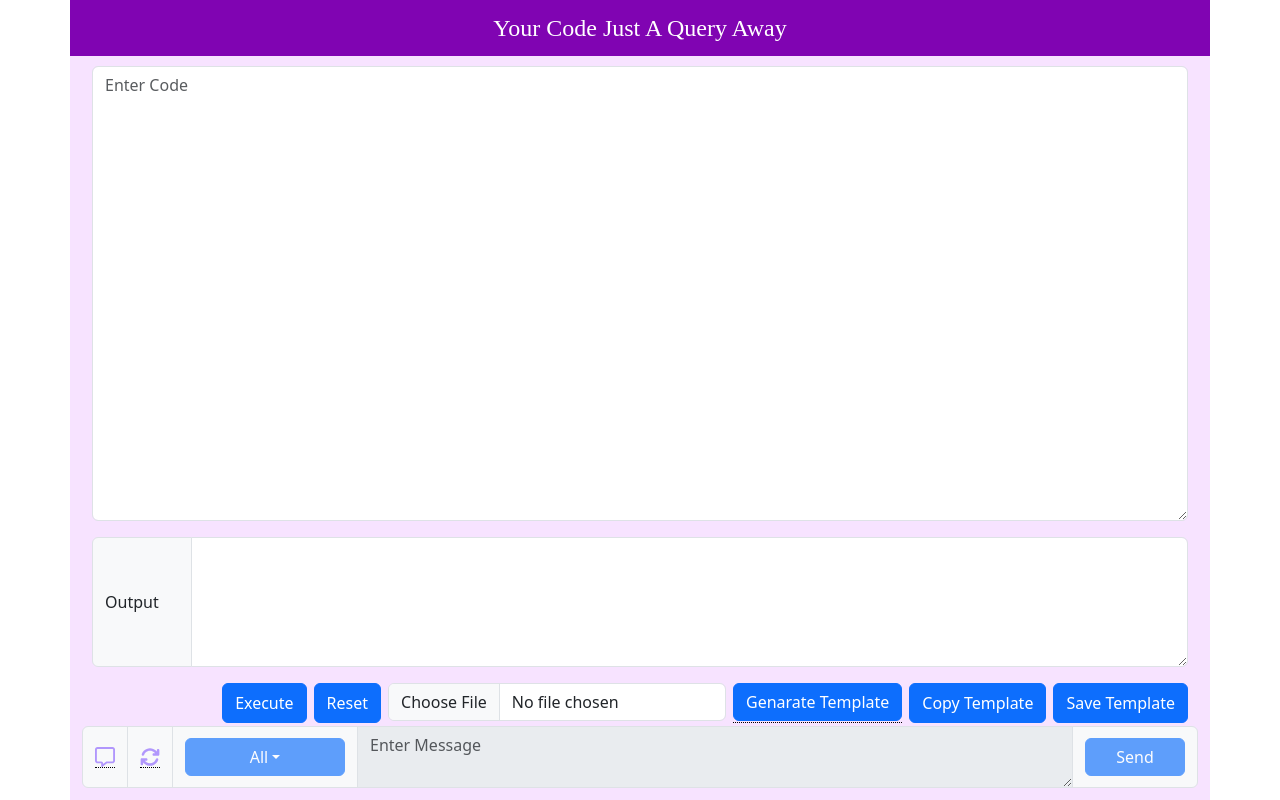
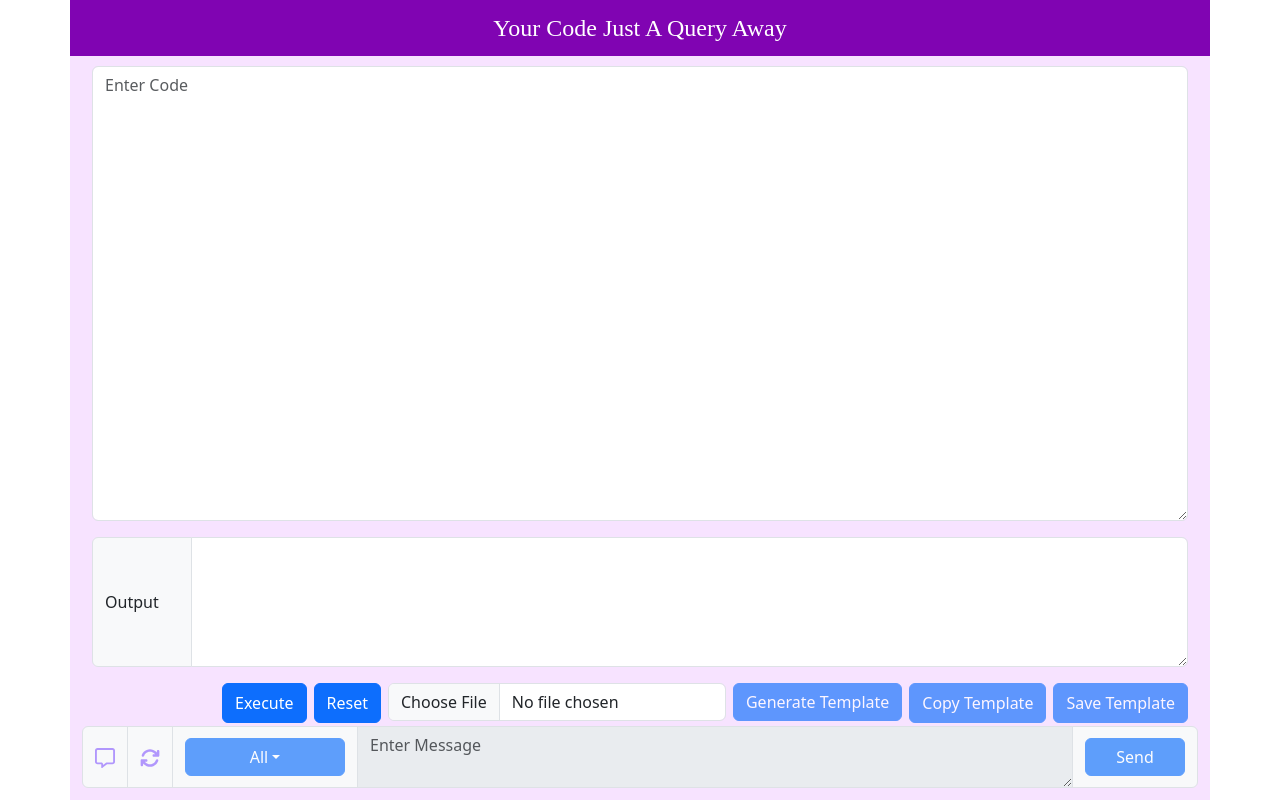
Before and after one commit to pgunthey327/autobotsai, a React (Create React App) app: page / in a window 1280 px wide. Both pictures are taken after a click on the icon 105 px from the left and 756 px from the top of the page. Built offline with nearby package versions, Linux system fonts and the light colour scheme.

Commit message:
few cosmetic updates

```diff
--- a/src/App.css
+++ b/src/App.css
@@ -153,7 +153,6 @@ content: '';
 .tooltip {
   position: relative;
   display: inline-block;
-  border-bottom: 1px dotted black;
   opacity:1;
   z-index: 0;
 }
--- a/src/App.jsx
+++ b/src/App.jsx
@@ -225,16 +225,16 @@ const runGemini2Model = async prompt => {
             </InputGroup>
             <div style={{justifyContent:"end", display: "inline-flex", width:"100%", height:"40px"}}>
                   <Button style={{marginRight: "7px"}} onClick={()=>executeCode()} >Execute</Button>
-                      <Button style={{marginRight: "7px"}} onClick={()=>resetCode()} >Reset</Button>
+                  <Button style={{marginRight: "7px"}} onClick={()=>resetCode()} >Reset</Button>
                   <Form.Group style={{marginRight: "7px"}} controlId="formFile" className="mb-3">
                     <Form.Control onChange={(e)=> uploadTemplate(e.target.files[0])} type="file" />
                   </Form.Group>
                   <div className="tooltip" style={{marginRight: "7px"}}>
                       <span className="tooltiptext" style={{width:"200px"}}>{`Replaces <code snippet> with generated code in template`}</span>
-                  <Button  onClick={()=>generateTemplate()} >Genarate Template</Button>
+                      <Button disabled={!template} onClick={()=>generateTemplate()} >Generate Template</Button>
                   </div>
-                  <Button style={{marginRight: "7px"}} onClick={()=>copyCode()} >Copy Template</Button>
-                  <Button onClick={()=>saveCode()} >Save Template</Button>
+                  <Button disabled={!template} style={{marginRight: "7px"}} onClick={()=>copyCode()} >Copy Template</Button>
+                  <Button disabled={!template} onClick={()=>saveCode()} >Save Template</Button>
             </div>
             </Row>
 
```
Also changed, not shown: 1 other file (tests, documents, lock files or other folders).
